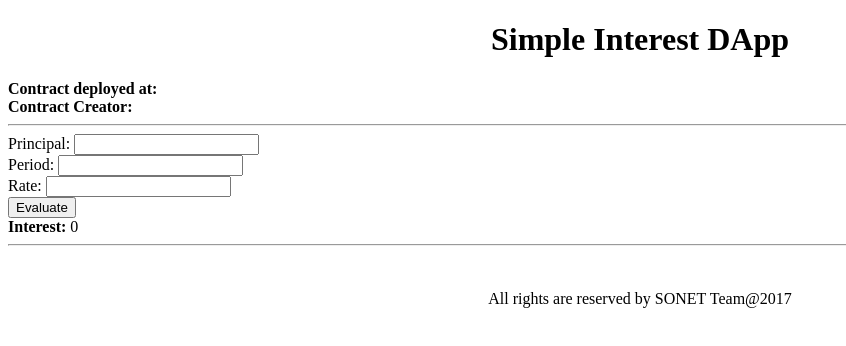
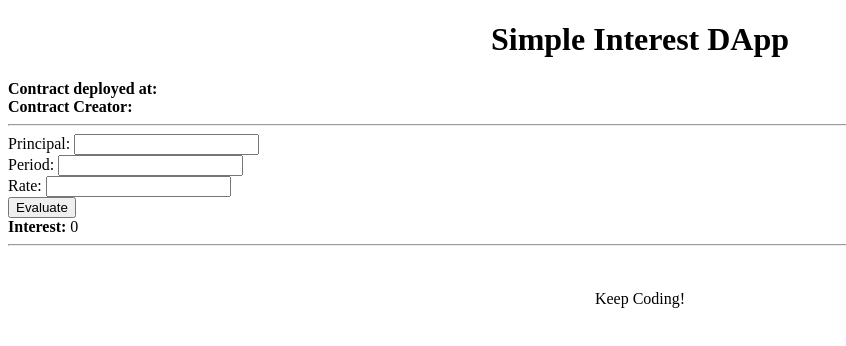
Before and after one commit to shalmali86/Starter_kit, a website: page app/index.html in a window 1280 px wide. Shown: the whole page, without its empty margins (0-846 px from the left). Drawn offline with nearby package versions, Linux system fonts and the light colour scheme; files whose address does not match are found by name.

Commit message:
Update index.html

```diff
--- a/app/index.html
+++ b/app/index.html
@@ -45,6 +45,6 @@
 <br><br>
 <div class="box1">
 
-<footer><center> All rights are reserved by SONET Team@2017</center></footer>
+<footer><center> Keep Coding!</center></footer>
 </div>
 </html>
```
